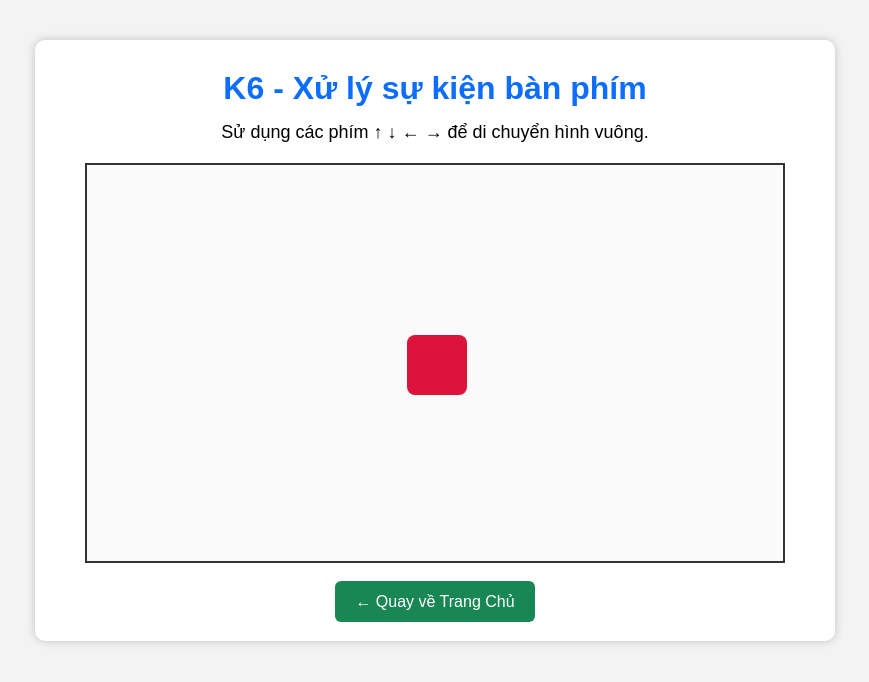
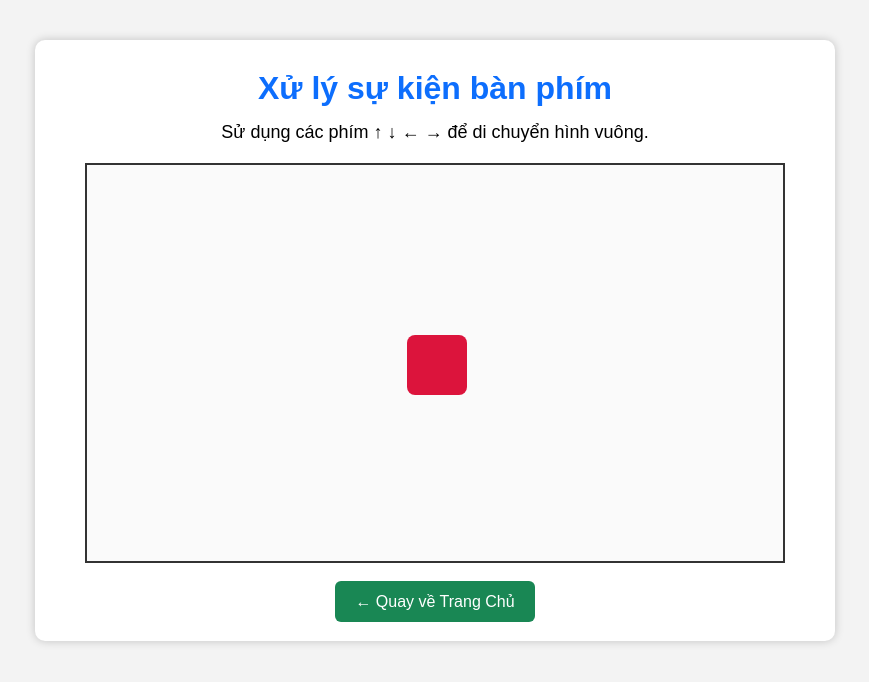
Before and after one commit to nguyenphandiemmy2004-lang/BT36, a plain HTML site: page k6.html in a window 1280 px wide. Shown: the whole page, without its empty margins (205-1074 px from the left). Drawn offline with Linux system fonts and the light colour scheme.

Commit message:
Update k6.html

```diff
--- a/k6.html
+++ b/k6.html
@@ -4,7 +4,7 @@
 <head>
     <meta charset="UTF-8">
     <meta name="viewport" content="width=device-width, initial-scale=1.0">
-    <title>K6 - Xử lý sự kiện bàn phím</title>
+    <title>Xử lý sự kiện bàn phím</title>
 
     <style>
         * {
@@ -72,7 +72,7 @@
 
     <div class="container">
 
-        <h1>K6 - Xử lý sự kiện bàn phím</h1>
+        <h1>Xử lý sự kiện bàn phím</h1>
         <p>Sử dụng các phím <b>↑ ↓ ← →</b> để di chuyển hình vuông.</p>
 
         <div id="playArea">
```
